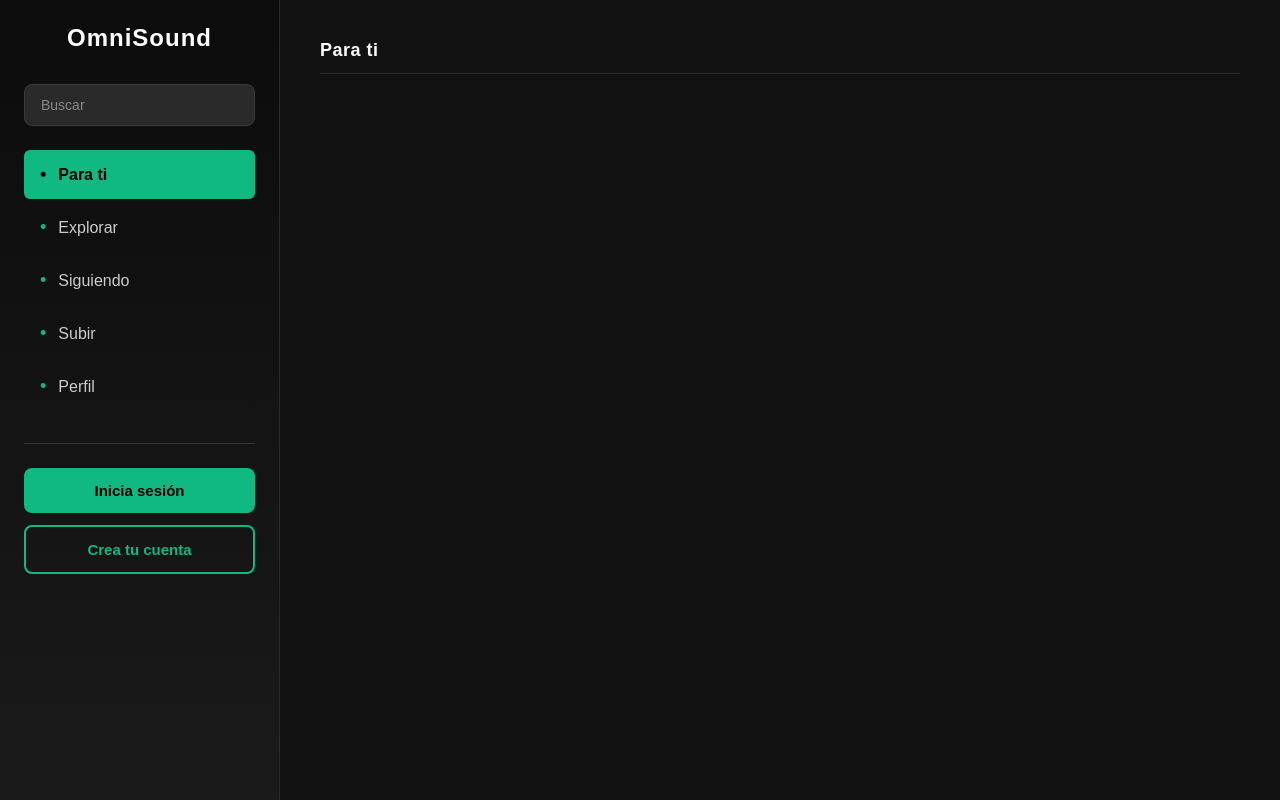
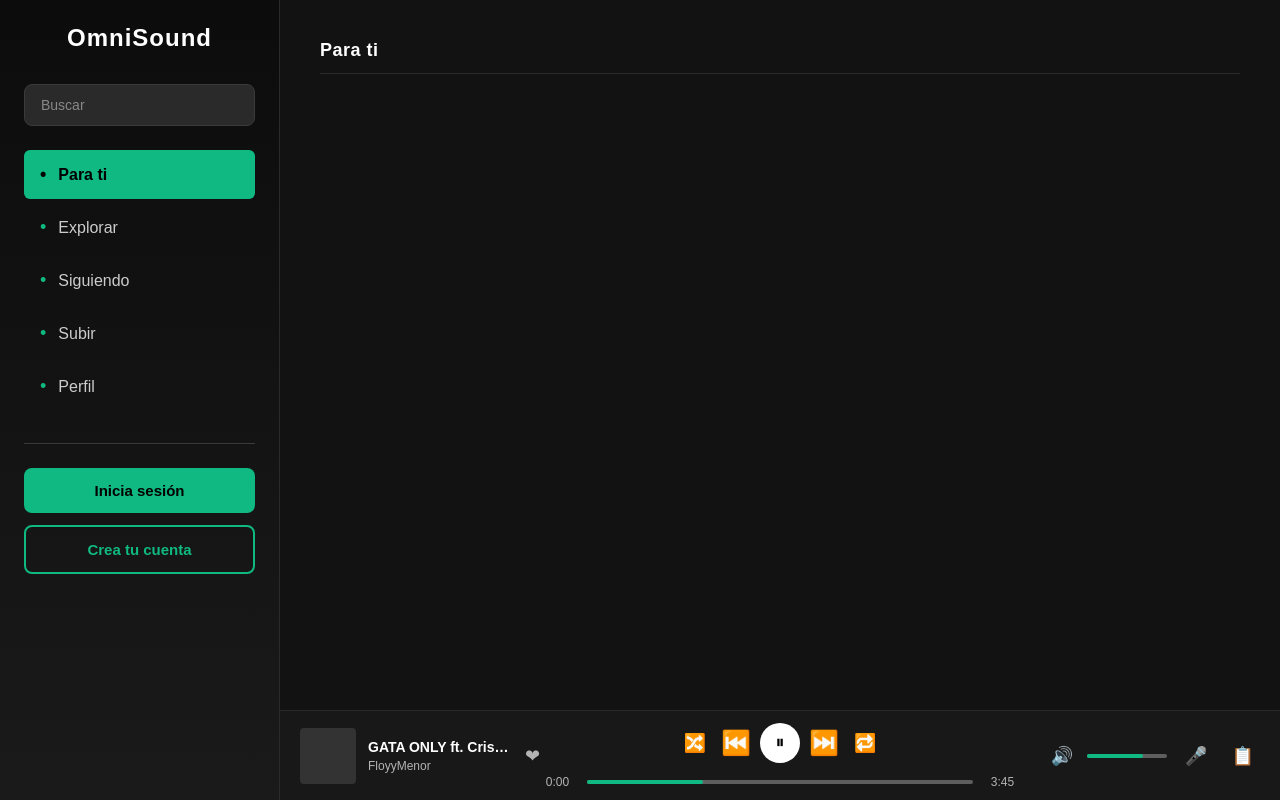
Before and after one commit to CristianB761/OmniSound, a React (Create React App) app in the folder frontend/: page / in a window 1280 px wide. Built offline with nearby package versions, Linux system fonts and the light colour scheme.

Commit message:
Diseño el reproductor inferior
Contenedor fijo con información de la canción, controles de reproducción, barra de progreso, volumen y tooltips.

```diff
--- a/frontend/src/App.js
+++ b/frontend/src/App.js
@@ -14,10 +14,8 @@ function App() {
       <MainContent />
 
       {/* Reproductor de música (oculto por ahora) */}
-      <div style={{display: 'none'}}>
         <MusicPlayer />
       </div>
-    </div>
   );
 }
 
--- /dev/null
+++ b/frontend/src/components/MusicPlayer.css
@@ -0,0 +1,253 @@
+/* Contenedor principal del reproductor */
+.music-player {
+  position: fixed;
+  bottom: 0;
+  left: 280px;
+  right: 0;
+  height: 90px;
+  background-color: #181818;
+  border-top: 1px solid #282828;
+  display: flex;
+  align-items: center;
+  justify-content: space-between;
+  padding: 0 20px;
+  color: #fff;
+  z-index: 100;
+}
+
+/* Sección izquierda - Información de la canción */
+.song-info-section {
+  display: flex;
+  align-items: center;
+  flex: 1;
+  min-width: 180px;
+  max-width: 250px;
+}
+
+/* Imagen de la canción */
+.album-image {
+  width: 56px;
+  height: 56px;
+  background-color: #333;
+  border-radius: 4px;
+  margin-right: 12px;
+  flex-shrink: 0;
+}
+
+/* Detalles de la canción */
+.song-details {
+  display: flex;
+  flex-direction: column;
+  flex: 1;
+  min-width: 0; /* Permite que el texto se trunque correctamente */
+}
+
+.song-title {
+  font-size: 14px;
+  font-weight: bold;
+  color: #fff;
+  margin-bottom: 4px;
+  white-space: nowrap;
+  overflow: hidden;
+  text-overflow: ellipsis;
+}
+
+.song-artist {
+  font-size: 12px;
+  color: #b3b3b3;
+  white-space: nowrap;
+  overflow: hidden;
+  text-overflow: ellipsis;
+}
+
+/* Icono de corazón */
+.heart-icon {
+  margin-left: 16px;
+  color: #b3b3b3;
+  cursor: pointer;
+  font-size: 18px;
+  flex-shrink: 0;
+}
+
+.heart-icon:hover {
+  color: #10b981;
+}
+
+/* Sección central - Controles de reproducción */
+.playback-controls {
+  display: flex;
+  flex-direction: column;
+  align-items: center;
+  flex: 2;
+  max-width: 500px;
+  min-width: 400px;
+}
+
+/* Botones de control principales */
+.control-buttons {
+  display: flex;
+  align-items: center;
+  justify-content: center;
+  margin-bottom: 12px;
+  gap: 8px;
+}
+
+.control-button {
+  background: none;
+  border: none;
+  color: #b3b3b3;
+  cursor: pointer;
+  padding: 6px;
+  font-size: 18px;
+  display: flex;
+  align-items: center;
+  justify-content: center;
+  transition: color 0.2s ease;
+}
+
+.control-button:hover {
+  color: #fff;
+}
+
+/* Botones para anterior/siguiente */
+.control-button-prev-next {
+  font-size: 24px;
+  width: 32px;
+  height: 32px;
+}
+
+/* Botón de play/pause */
+.play-pause-button {
+  background-color: #fff;
+  color: #000;
+  border: none;
+  border-radius: 50%;
+  width: 40px;
+  height: 40px;
+  display: flex;
+  align-items: center;
+  justify-content: center;
+  cursor: pointer;
+  font-size: 18px;
+  transition: color 0.2s ease;
+  flex-shrink: 0;
+}
+
+.play-pause-button:hover {
+  color: #666;
+}
+
+/* Barra de progreso */
+.progress-container {
+  display: flex;
+  align-items: center;
+  justify-content: space-between;
+  width: 100%;
+  gap: 12px;
+}
+
+.time-display {
+  font-size: 12px;
+  color: #b3b3b3;
+  min-width: 35px;
+  text-align: center;
+  font-variant-numeric: tabular-nums;
+}
+
+.progress-bar {
+  flex: 1;
+  height: 4px;
+  background-color: #5e5e5e;
+  border-radius: 2px;
+  position: relative;
+  cursor: pointer;
+  min-width: 300px;
+}
+
+.progress {
+  height: 100%;
+  background-color: #10b981;
+  border-radius: 2px;
+  width: 30%;
+}
+
+/* Sección derecha - Controles adicionales */
+.additional-controls {
+  display: flex;
+  align-items: center;
+  justify-content: flex-end;
+  flex: 1;
+  min-width: 180px;
+  max-width: 250px;
+  gap: 12px;
+}
+
+.control-icon {
+  background: none;
+  border: none;
+  color: #b3b3b3;
+  cursor: pointer;
+  padding: 6px;
+  font-size: 18px;
+  display: flex;
+  align-items: center;
+  justify-content: center;
+  transition: color 0.2s ease;
+}
+
+.control-icon:hover {
+  color: #fff;
+}
+
+/* Control de volumen */
+.volume-control {
+  display: flex;
+  align-items: center;
+  gap: 8px;
+}
+
+.volume-bar {
+  width: 80px;
+  height: 4px;
+  background-color: #5e5e5e;
+  border-radius: 2px;
+  cursor: pointer;
+}
+
+.volume-level {
+  height: 100%;
+  background-color: #10b981;
+  border-radius: 2px;
+  width: 70%;
+}
+
+/* Tooltips personalizados */
+.tooltip-container {
+  position: relative;
+}
+
+.tooltip-container::before {
+  content: attr(data-tooltip);
+  position: absolute;
+  bottom: 100%;
+  left: 50%;
+  transform: translateX(-50%);
+  background-color: #2a2a2a;
+  color: #fff;
+  padding: 6px 10px;
+  border-radius: 4px;
+  font-size: 12px;
+  font-weight: 500;
+  white-space: nowrap;
+  opacity: 0;
+  visibility: hidden;
+  transition: opacity 0.3s ease, visibility 0.3s ease;
+  z-index: 1000;
+  pointer-events: none;
+}
+
+.tooltip-container:hover::before {
+  opacity: 1;
+  visibility: visible;
+  transition-delay: 0.5s;
+}
--- a/frontend/src/components/MusicPlayer.js
+++ b/frontend/src/components/MusicPlayer.js
@@ -1,9 +1,49 @@
 import React from 'react';
+import './MusicPlayer.css';
 
 function MusicPlayer() {
   return (
-    <div>
-      <p>Reproductor de música</p>
+    <div className="music-player">
+      {/* Sección izquierda - Información de la canción */}
+      <div className="song-info-section">
+        <div className="album-image"></div>
+        <div className="song-details">
+          <div className="song-title">GATA ONLY ft. Cris MJ</div>
+          <div className="song-artist">FloyyMenor</div>
+        </div>
+        <div className="heart-icon tooltip-container" data-tooltip="Me gusta">❤</div>
+      </div>
+
+      {/* Sección central - Controles de reproducción */}
+      <div className="playback-controls">
+        <div className="control-buttons">
+          <button className="control-button control-button-shuffle-repeat tooltip-container" data-tooltip="Aleatorio">🔀</button> {/* Aleatorio */}
+          <button className="control-button control-button-prev-next tooltip-container" data-tooltip="Anterior">⏮️</button> {/* Anterior */}
+          <button className="play-pause-button">⏸</button> {/* Play/Pause */}
+          <button className="control-button control-button-prev-next tooltip-container" data-tooltip="Siguiente">⏭️</button> {/* Siguiente */}
+          <button className="control-button control-button-shuffle-repeat tooltip-container" data-tooltip="Repetir">🔁</button> {/* Repetir */}
+        </div>
+
+        <div className="progress-container">
+          <div className="time-display">0:00</div>
+          <div className="progress-bar">
+            <div className="progress"></div>
+          </div>
+          <div className="time-display">3:45</div>
+        </div>
+      </div>
+
+      {/* Sección derecha - Controles adicionales */}
+      <div className="additional-controls">
+        <div className="volume-control">
+          <button className="control-icon tooltip-container" data-tooltip="Volumen">🔊</button>
+          <div className="volume-bar">
+            <div className="volume-level"></div>
+          </div>
+        </div>
+        <button className="control-icon tooltip-container" data-tooltip="Letra">🎤</button> {/* Letra */}
+        <button className="control-icon tooltip-container" data-tooltip="Cola">📋</button> {/* Cola */}
+      </div>
     </div>
   );
 }
```
